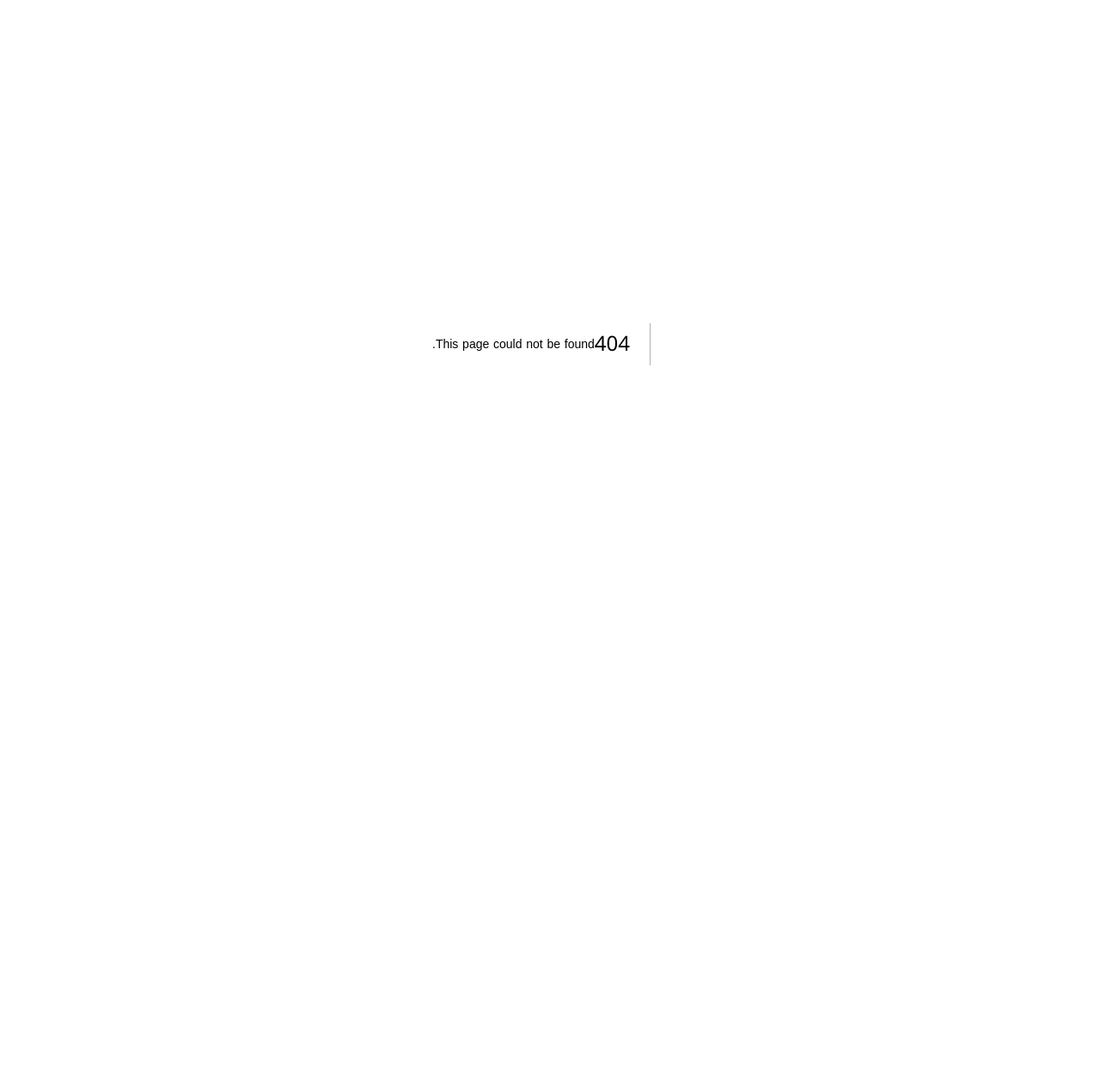
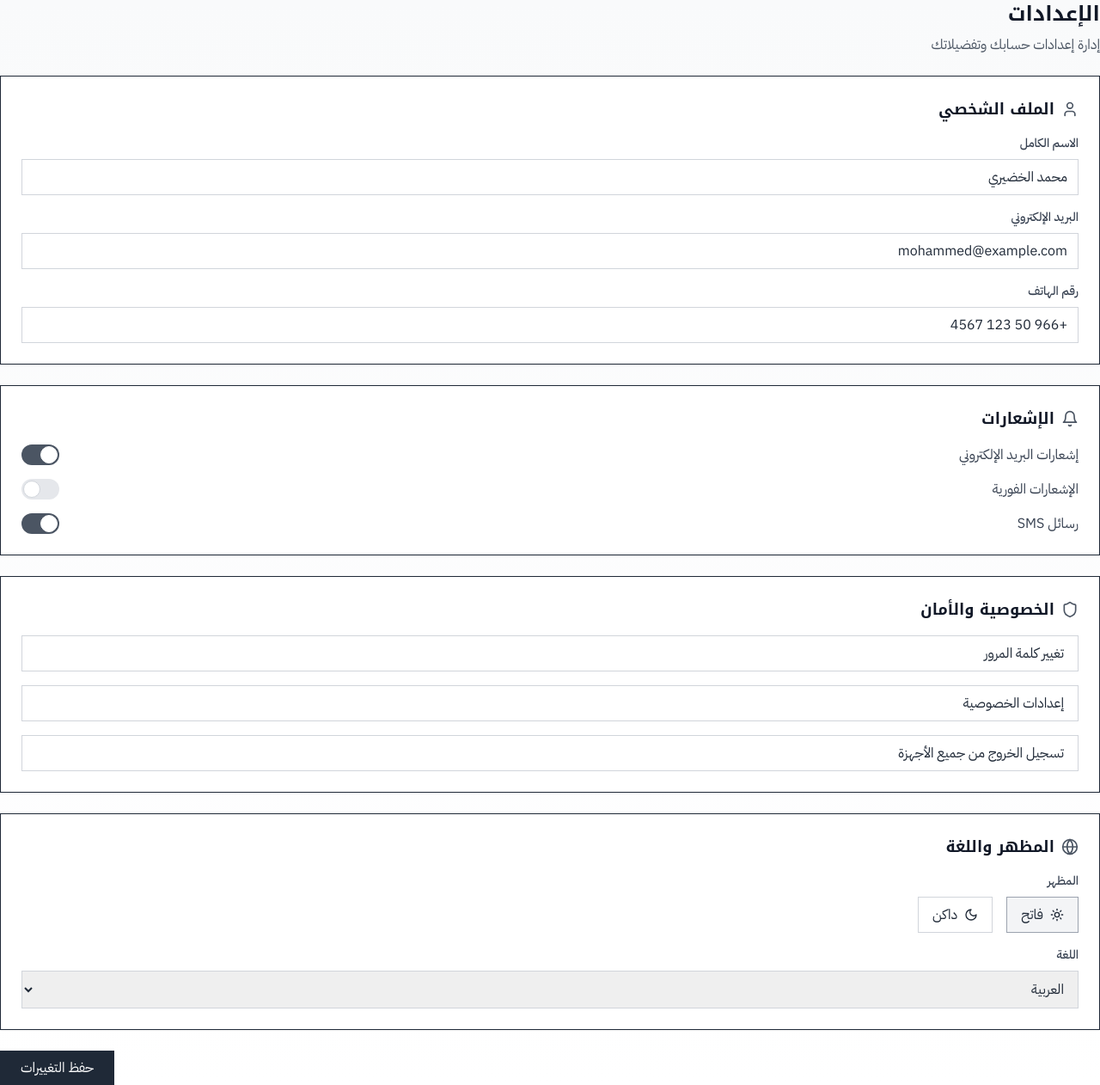
Before and after one commit to azamPro/Alkhodiriy-FrontEnd, a Next.js app: page /dashboard/settings in a window 1280 px wide. Before the commit this address had no page. Shown: the whole page at 86% size. Before the commit the page ends 800 px from the top, so only its background shows below. Built offline with nearby package versions, Linux system fonts and the light colour scheme.

Commit message:
Create Missing Dashboard Settings Page

```diff
--- /dev/null
+++ b/app/dashboard/settings/page.tsx
@@ -0,0 +1,203 @@
+'use client';
+
+import { useState } from 'react';
+import { User, Bell, Shield, Globe, Moon, Sun } from 'lucide-react';
+
+export default function SettingsPage() {
+  const [notifications, setNotifications] = useState({
+    email: true,
+    push: false,
+    sms: true
+  });
+
+  const [theme, setTheme] = useState('light');
+  const [language, setLanguage] = useState('ar');
+
+  return (
+    <div className="space-y-6">
+      <div>
+        <h1 className="text-2xl font-bold text-gray-900 mb-2">الإعدادات</h1>
+        <p className="text-gray-600">إدارة إعدادات حسابك وتفضيلاتك</p>
+      </div>
+
+      {/* Profile Settings */}
+      <div className="bg-white rounded-lg shadow-sm border p-6">
+        <div className="flex items-center mb-4">
+          <User className="w-5 h-5 text-gray-600 ml-2" />
+          <h2 className="text-lg font-semibold text-gray-900">الملف الشخصي</h2>
+        </div>
+
+        <div className="space-y-4">
+          <div>
+            <label className="block text-sm font-medium text-gray-700 mb-2">
+              الاسم الكامل
+            </label>
+            <input
+              type="text"
+              defaultValue="محمد الخضيري"
+              className="w-full px-3 py-2 border border-gray-300 rounded-md focus:outline-none focus:ring-2 focus:ring-gray-500 text-right"
+              dir="rtl"
+            />
+          </div>
+
+          <div>
+            <label className="block text-sm font-medium text-gray-700 mb-2">
+              البريد الإلكتروني
+            </label>
+            <input
+              type="email"
+              defaultValue="mohammed@example.com"
+              className="w-full px-3 py-2 border border-gray-300 rounded-md focus:outline-none focus:ring-2 focus:ring-gray-500 text-right"
+              dir="rtl"
+            />
+          </div>
+
+          <div>
+            <label className="block text-sm font-medium text-gray-700 mb-2">
+              رقم الهاتف
+            </label>
+            <input
+              type="tel"
+              defaultValue="+966 50 123 4567"
+              className="w-full px-3 py-2 border border-gray-300 rounded-md focus:outline-none focus:ring-2 focus:ring-gray-500 text-right"
+              dir="rtl"
+            />
+          </div>
+        </div>
+      </div>
+
+      {/* Notification Settings */}
+      <div className="bg-white rounded-lg shadow-sm border p-6">
+        <div className="flex items-center mb-4">
+          <Bell className="w-5 h-5 text-gray-600 ml-2" />
+          <h2 className="text-lg font-semibold text-gray-900">الإشعارات</h2>
+        </div>
+
+        <div className="space-y-4">
+          <div className="flex items-center justify-between">
+            <span className="text-gray-700">إشعارات البريد الإلكتروني</span>
+            <label className="relative inline-flex items-center cursor-pointer">
+              <input
+                type="checkbox"
+                checked={notifications.email}
+                onChange={(e) => setNotifications({...notifications, email: e.target.checked})}
+                className="sr-only peer"
+              />
+              <div className="w-11 h-6 bg-gray-200 peer-focus:outline-none peer-focus:ring-4 peer-focus:ring-gray-300 rounded-full peer peer-checked:after:translate-x-full peer-checked:after:border-white after:content-[''] after:absolute after:top-[2px] after:left-[2px] after:bg-white after:border-gray-300 after:border after:rounded-full after:h-5 after:w-5 after:transition-all peer-checked:bg-gray-600"></div>
+            </label>
+          </div>
+
+          <div className="flex items-center justify-between">
+            <span className="text-gray-700">الإشعارات الفورية</span>
+            <label className="relative inline-flex items-center cursor-pointer">
+              <input
+                type="checkbox"
+                checked={notifications.push}
+                onChange={(e) => setNotifications({...notifications, push: e.target.checked})}
+                className="sr-only peer"
+              />
+              <div className="w-11 h-6 bg-gray-200 peer-focus:outline-none peer-focus:ring-4 peer-focus:ring-gray-300 rounded-full peer peer-checked:after:translate-x-full peer-checked:after:border-white after:content-[''] after:absolute after:top-[2px] after:left-[2px] after:bg-white after:border-gray-300 after:border after:rounded-full after:h-5 after:w-5 after:transition-all peer-checked:bg-gray-600"></div>
+            </label>
+          </div>
+
+          <div className="flex items-center justify-between">
+            <span className="text-gray-700">رسائل SMS</span>
+            <label className="relative inline-flex items-center cursor-pointer">
+              <input
+                type="checkbox"
+                checked={notifications.sms}
+                onChange={(e) => setNotifications({...notifications, sms: e.target.checked})}
+                className="sr-only peer"
+              />
+              <div className="w-11 h-6 bg-gray-200 peer-focus:outline-none peer-focus:ring-4 peer-focus:ring-gray-300 rounded-full peer peer-checked:after:translate-x-full peer-checked:after:border-white after:content-[''] after:absolute after:top-[2px] after:left-[2px] after:bg-white after:border-gray-300 after:border after:rounded-full after:h-5 after:w-5 after:transition-all peer-checked:bg-gray-600"></div>
+            </label>
+          </div>
+        </div>
+      </div>
+
+      {/* Privacy & Security */}
+      <div className="bg-white rounded-lg shadow-sm border p-6">
+        <div className="flex items-center mb-4">
+          <Shield className="w-5 h-5 text-gray-600 ml-2" />
+          <h2 className="text-lg font-semibold text-gray-900">الخصوصية والأمان</h2>
+        </div>
+
+        <div className="space-y-4">
+          <button className="w-full text-right px-4 py-2 border border-gray-300 rounded-md hover:bg-gray-50 transition-colors">
+            تغيير كلمة المرور
+          </button>
+
+          <button className="w-full text-right px-4 py-2 border border-gray-300 rounded-md hover:bg-gray-50 transition-colors">
+            إعدادات الخصوصية
+          </button>
+
+          <button className="w-full text-right px-4 py-2 border border-gray-300 rounded-md hover:bg-gray-50 transition-colors">
+            تسجيل الخروج من جميع الأجهزة
+          </button>
+        </div>
+      </div>
+
+      {/* Appearance & Language */}
+      <div className="bg-white rounded-lg shadow-sm border p-6">
+        <div className="flex items-center mb-4">
+          <Globe className="w-5 h-5 text-gray-600 ml-2" />
+          <h2 className="text-lg font-semibold text-gray-900">المظهر واللغة</h2>
+        </div>
+
+        <div className="space-y-4">
+          <div>
+            <label className="block text-sm font-medium text-gray-700 mb-2">
+              المظهر
+            </label>
+            <div className="flex space-x-reverse space-x-4">
+              <button
+                onClick={() => setTheme('light')}
+                className={`flex items-center px-4 py-2 rounded-md border ${
+                  theme === 'light'
+                    ? 'bg-gray-100 border-gray-400'
+                    : 'border-gray-300 hover:bg-gray-50'
+                }`}
+              >
+                <Sun className="w-4 h-4 ml-2" />
+                فاتح
+              </button>
+              <button
+                onClick={() => setTheme('dark')}
+                className={`flex items-center px-4 py-2 rounded-md border ${
+                  theme === 'dark'
+                    ? 'bg-gray-100 border-gray-400'
+                    : 'border-gray-300 hover:bg-gray-50'
+                }`}
+              >
+                <Moon className="w-4 h-4 ml-2" />
+                داكن
+              </button>
+            </div>
+          </div>
+
+          <div>
+            <label className="block text-sm font-medium text-gray-700 mb-2">
+              اللغة
+            </label>
+            <select
+              value={language}
+              onChange={(e) => setLanguage(e.target.value)}
+              className="w-full px-3 py-2 border border-gray-300 rounded-md focus:outline-none focus:ring-2 focus:ring-gray-500 text-right"
+              dir="rtl"
+            >
+              <option value="ar">العربية</option>
+              <option value="en">English</option>
+            </select>
+          </div>
+        </div>
+      </div>
+
+      {/* Save Button */}
+      <div className="flex justify-end">
+        <button className="px-6 py-2 bg-gray-800 text-white rounded-md hover:bg-gray-700 transition-colors">
+          حفظ التغييرات
+        </button>
+      </div>
+    </div>
+  );
+}
```
